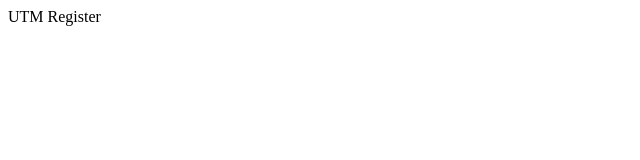
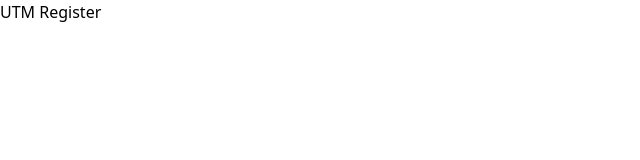
Before and after one commit to mspavanelli/UTM-register, a Next.js app: page / in a window 1280 px wide. Shown: the top 160 px of the page, without its empty margins (0-640 px from the left). Built offline with nearby package versions, Linux system fonts and the light colour scheme.

Commit message:
:lipstick: feat: setup chakra ui theme

```diff
--- /dev/null
+++ b/context/theme/ThemeContainer.tsx
@@ -0,0 +1,16 @@
+import React from 'react'
+
+import { ThemeProvider, CSSReset } from '@chakra-ui/react'
+
+import theme from '../../styles/theme'
+
+const ThemeContainer: React.FC = ({ children }) => {
+  return (
+    <ThemeProvider theme={theme}>
+      <CSSReset />
+      {children}
+    </ThemeProvider>
+  )
+}
+
+export default ThemeContainer
--- a/pages/_app.tsx
+++ b/pages/_app.tsx
@@ -1,5 +1,11 @@
+import ThemeContainer from '../context/theme/ThemeContainer'
+
 function MyApp({ Component, pageProps }) {
-  return <Component {...pageProps} />
+  return (
+    <ThemeContainer>
+      <Component {...pageProps} />
+    </ThemeContainer>
+  )
 }
 
 export default MyApp
--- /dev/null
+++ b/pages/_document.tsx
@@ -0,0 +1,29 @@
+import Document, {
+  DocumentProps,
+  Html,
+  Head,
+  Main,
+  NextScript,
+} from 'next/document'
+
+class MyDocument extends Document<DocumentProps> {
+  render(): JSX.Element {
+    return (
+      <Html>
+        <Head>
+          <link rel="preconnect" href="https://fonts.gstatic.com" />
+          <link
+            href="https://fonts.googleapis.com/css2?family=Nunito:wght@300;400;600&display=swap"
+            rel="stylesheet"
+          ></link>
+        </Head>
+        <body>
+          <Main />
+          <NextScript />
+        </body>
+      </Html>
+    )
+  }
+}
+
+export default MyDocument
--- /dev/null
+++ b/styles/theme.ts
@@ -0,0 +1,18 @@
+import { theme, DefaultTheme } from '@chakra-ui/react'
+
+const customTheme: DefaultTheme = {
+  ...theme,
+  fonts: {
+    body: 'Nunito, system-ui, sans-serif',
+    heading: 'Nunito, system-ui, sans-serif',
+    mono: '"Fira Code", monospace',
+  },
+  fontWeights: {
+    ...theme.fontWeights,
+    light: 300,
+    normal: 400,
+    bold: 600,
+  },
+}
+
+export default customTheme
```
